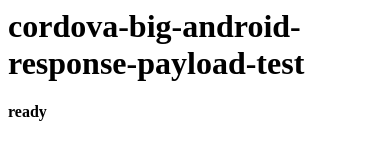
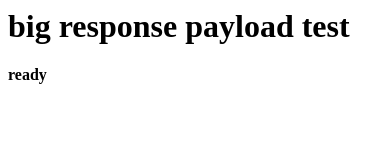
Before and after one commit to brodybits/cordova-big-android-response-payload-test, a website: page www/index.html in a window 390 px wide. Drawn offline with Linux system fonts and the light colour scheme; some packages are replaced by stand-ins of ours.

Commit message:
update the header in www/index.html

```diff
--- a/www/index.html
+++ b/www/index.html
@@ -3,7 +3,7 @@
     <link rel="stylesheet" href="body.css"/>
   </head>
   <body>
-    <h1>cordova-big-android-response-payload-test</h1>
+    <h1>big response payload test</h1>
     <div id="status"/>
     <script src="cordova.js"></script>
     <script src="app.js"></script>
```
